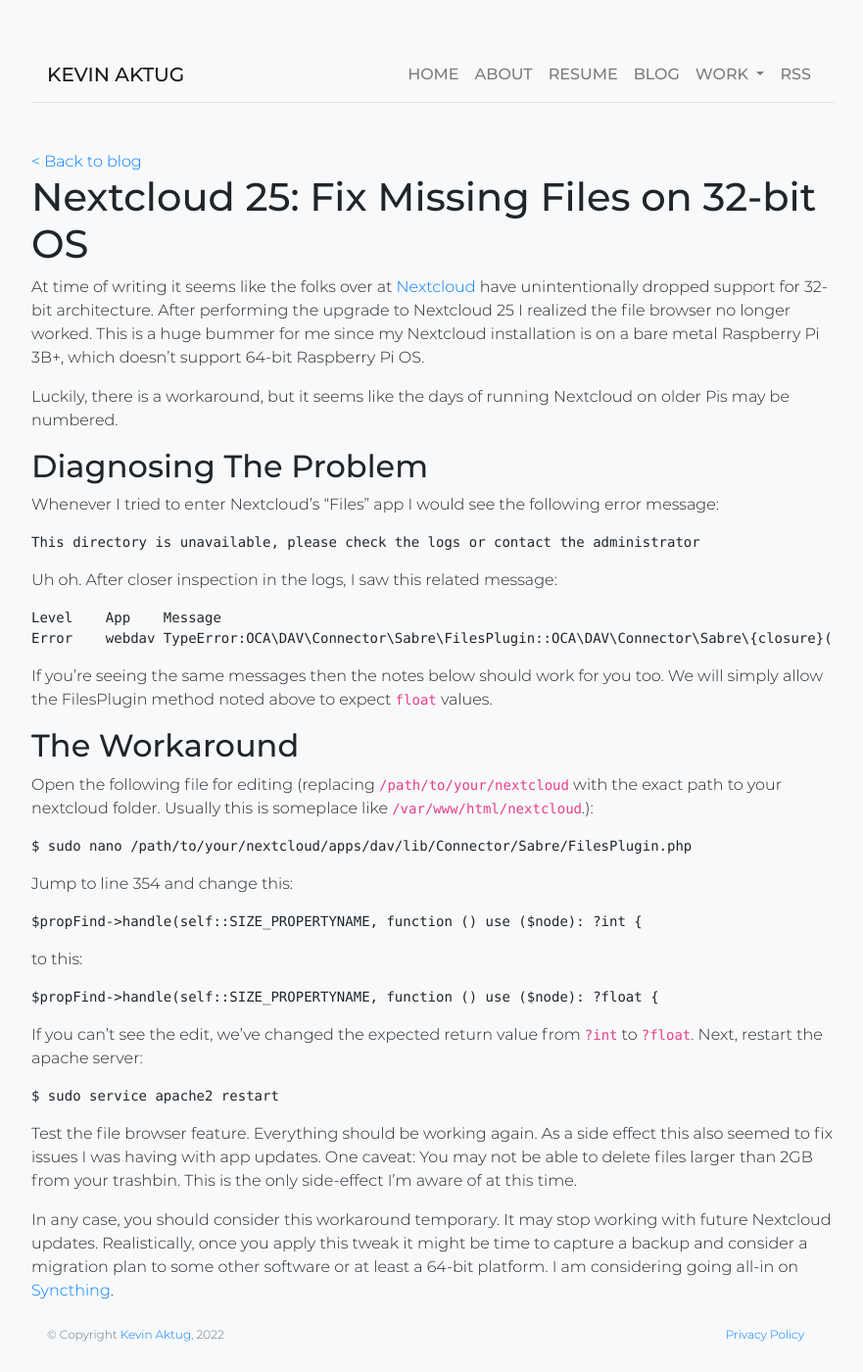
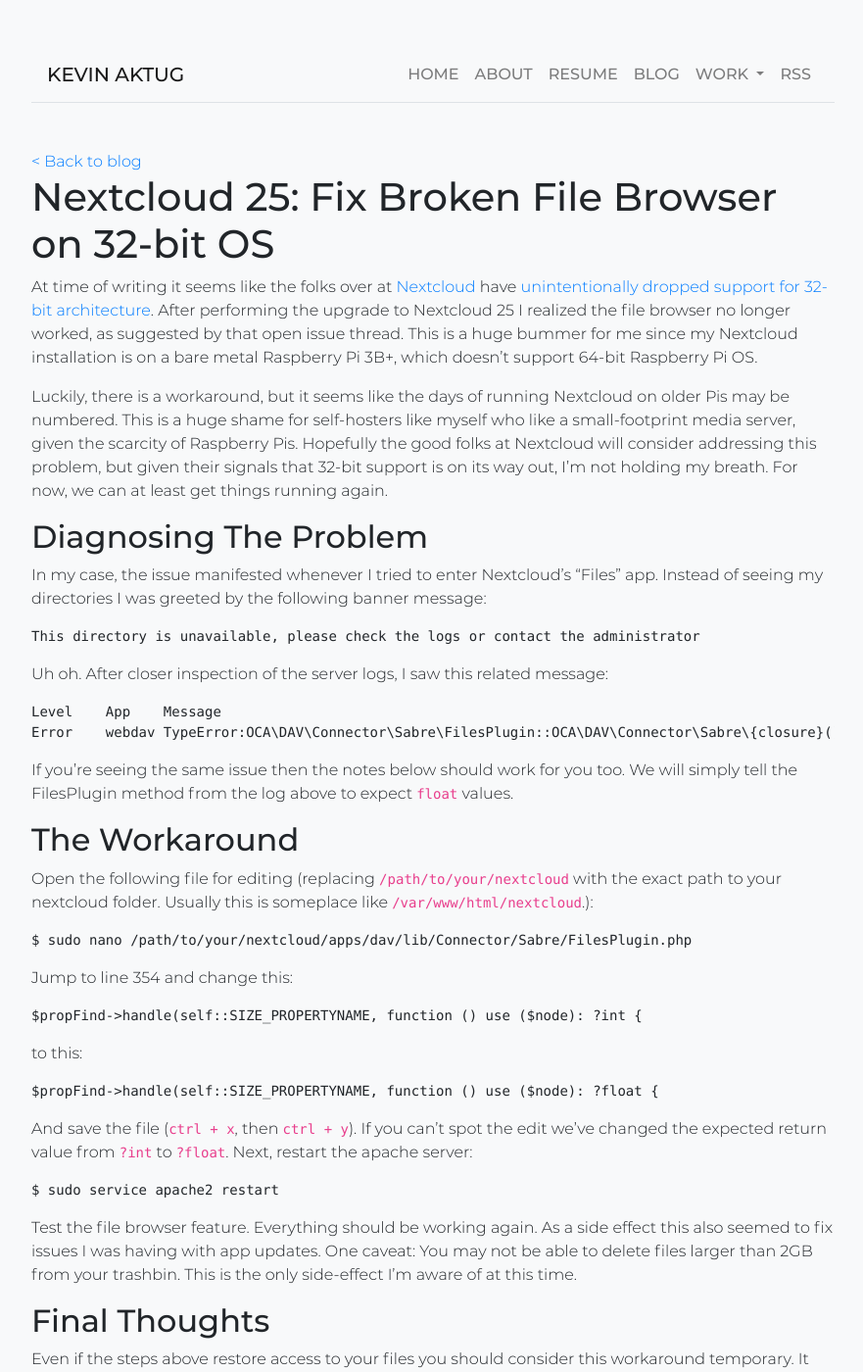
Before and after one commit to Kmagameguy/portfolio, a Jekyll site: the page built from _posts/2022-10-30-make-nextcloud-25-work-with-32-bit-os.md, in a window 1280 px wide and 1400 px high. Shown: the whole window at 98% size, without its empty margins (198-1079 px from the left). Built offline with Jekyll 4.4.1, drawn with Linux system fonts in a browser that asks for light colours; some of the changed text lies outside the part shown.

Commit message:
Fix Some Article Issues

````diff
--- a/_posts/2022-10-30-make-nextcloud-25-work-with-32-bit-os.md
+++ b/_posts/2022-10-30-make-nextcloud-25-work-with-32-bit-os.md
@@ -7,28 +7,28 @@
 image_path: /assets/images/posts/2022-10-30-make-nextcloud-25-work-with-32-bit-os
 ---
 
-# Nextcloud 25: Fix Missing Files on 32-bit OS
+# Nextcloud 25: Fix Broken File Browser on 32-bit OS
 
-At time of writing it seems like the folks over at [Nextcloud][nextcloud] have unintentionally dropped support for 32-bit architecture.  After performing the upgrade to Nextcloud 25 I realized the file browser no longer worked.  This is a huge bummer for me since my Nextcloud installation is on a bare metal Raspberry Pi 3B+, which doesn't support 64-bit Raspberry Pi OS.
+At time of writing it seems like the folks over at [Nextcloud][nextcloud] have [unintentionally dropped support for 32-bit architecture][issue-notes].  After performing the upgrade to Nextcloud 25 I realized the file browser no longer worked, as suggested by that open issue thread.  This is a huge bummer for me since my Nextcloud installation is on a bare metal Raspberry Pi 3B+, which doesn't support 64-bit Raspberry Pi OS.
 
-Luckily, there is a workaround, but it seems like the days of running Nextcloud on older Pis may be numbered.
+Luckily, there is a workaround, but it seems like the days of running Nextcloud on older Pis may be numbered.  This is a huge shame for self-hosters like myself who like a small-footprint media server, given the scarcity of Raspberry Pis.  Hopefully the good folks at Nextcloud will consider addressing this problem, but given their signals that 32-bit support is on its way out, I'm not holding my breath.  For now, we can at least get things running again.
 
 ## Diagnosing The Problem
 
-Whenever I tried to enter Nextcloud's "Files" app I would see the following error message:
+In my case, the issue manifested whenever I tried to enter Nextcloud's "Files" app.  Instead of seeing my directories I was greeted by the following banner message:
 
 ```
 This directory is unavailable, please check the logs or contact the administrator
 ```
 
-Uh oh.  After closer inspection in the logs, I saw this related message:
+Uh oh.  After closer inspection of the server logs, I saw this related message:
 
 ```
 Level    App    Message
 Error    webdav TypeError:OCA\DAV\Connector\Sabre\FilesPlugin::OCA\DAV\Connector\Sabre\{closure}(): Return value must be of type ?int, float returned
 ```
 
-If you're seeing the same messages then the notes below should work for you too.  We will simply allow the FilesPlugin method noted above to expect `float` values.
+If you're seeing the same issue then the notes below should work for you too.  We will simply tell the FilesPlugin method from the log above to expect `float` values.
 
 ## The Workaround
 
@@ -50,14 +50,17 @@
 $propFind->handle(self::SIZE_PROPERTYNAME, function () use ($node): ?float {
 ```
 
-If you can't see the edit, we've changed the expected return value from `?int` to `?float`.  Next, restart the apache server:
+And save the file (`ctrl + x`, then `ctrl + y`).  If you can't spot the edit we've changed the expected return value from `?int` to `?float`.  Next, restart the apache server:
 ```
 $ sudo service apache2 restart
 ```
 
 Test the file browser feature.  Everything should be working again.  As a side effect this also seemed to fix issues I was having with app updates.  One caveat: You may not be able to delete files larger than 2GB from your trashbin.  This is the only side-effect I'm aware of at this time.
 
-In any case, you should consider this workaround temporary.  It may stop working with future Nextcloud updates.  Realistically, once you apply this tweak it might be time to capture a backup and consider a migration plan to some other software or at least a 64-bit platform.  I am considering going all-in on [Syncthing][syncthing].
+## Final Thoughts
+
+Even if the steps above restore access to your files you should consider this workaround temporary.  It may stop working with future Nextcloud updates.  Realistically, once you apply this tweak it might be time to capture a backup and consider a migration plan to other software or at least a 64-bit platform.  I am considering going all-in on [Syncthing][syncthing].
 
 [nextcloud]:https://www.nextcloud.com
+[issue-notes]:https://github.com/nextcloud/server/issues/34674
 [syncthing]:https://www.syncthing.net
````
